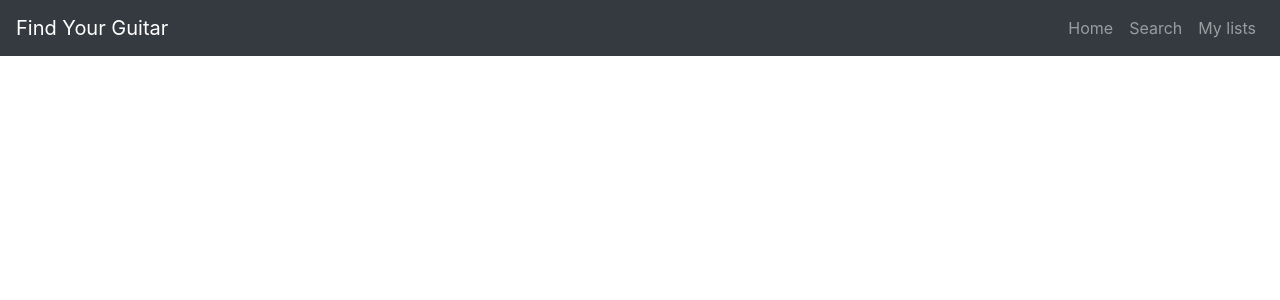
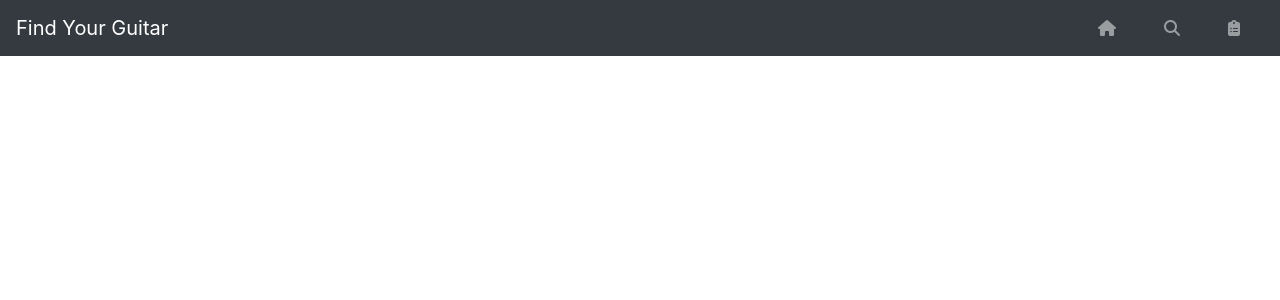
Before and after one commit to Joaqo99/FindYourGuitar, a Django app: page / in a window 1280 px wide. Shown: the top 300 px of the page. Run offline with Django 3.2, Linux system fonts and the light colour scheme; some libraries are stand-ins or nearby versions.

Commit message:
Base navbar icons

```diff
--- a/finder/templates/finder/base.html
+++ b/finder/templates/finder/base.html
@@ -5,6 +5,8 @@
         <link rel="stylesheet" href="https://cdn.jsdelivr.net/npm/bootstrap@4.6.0/dist/css/bootstrap.min.css" integrity="sha384-B0vP5xmATw1+K9KRQjQERJvTumQW0nPEzvF6L/Z6nronJ3oUOFUFpCjEUQouq2+l" crossorigin="anonymous">
         <meta charset="utf-8">
         <meta name="viewport" content="width=device-width, initial-scale=1, shrink-to-fit=no">
+        <script src="https://kit.fontawesome.com/163b2e7bf3.js" crossorigin="anonymous"></script>
+
     </head>
     <body>
         <nav class="navbar navbar-expand-md bg-dark navbar-dark">
@@ -16,14 +18,14 @@
 
             <div class="collapse navbar-collapse justify-content-end" id="collapsibleNavbar">
               <ul class="navbar-nav">
-                <li class="nav-item">
-                  <a class="nav-link" href="#">Home</a>
+                <li class="nav-item mx-3">
+                  <a class="nav-link" href="#"><i class="fas fa-home"></i></a>
                 </li>
-                <li class="nav-item">
-                  <a class="nav-link" href="#">Search</a>
+                <li class="nav-item mx-3">
+                  <a class="nav-link" href="#"><i class="fas fa-search"></i></a>
                 </li>
-                <li class="nav-item">
-                  <a class="nav-link" href="#">My lists</a>
+                <li class="nav-item mx-3">
+                  <a class="nav-link" href="#"><i class="fas fa-clipboard-list"></i></a>
                 </li>
               </ul>
             </div>
```
